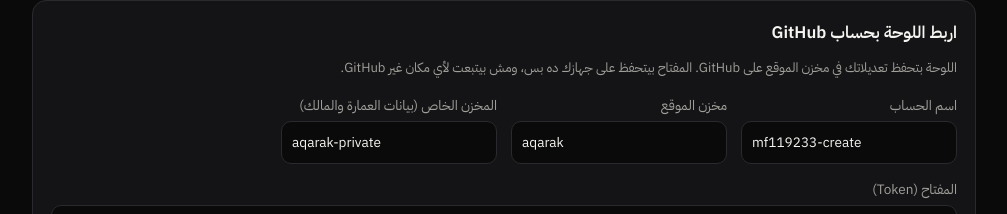
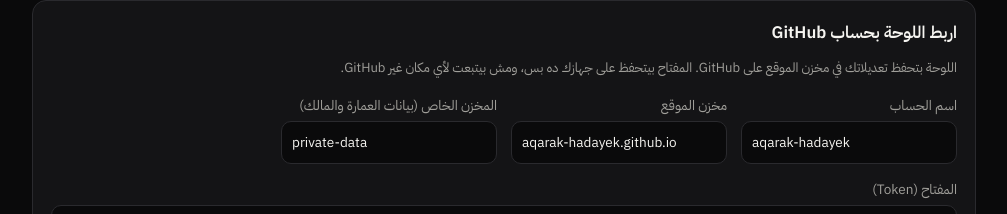
Before and after one commit to aqarak-hadayek/aqarak-hadayek.github.io, a plain HTML site: page admin.html in a window 1280 px wide. Shown: the part 86-300 px from the top of the page, without its empty margins (136-1143 px from the left). Drawn offline with Linux system fonts and the light colour scheme; a web font is replaced by a local one.

Commit message:
ضبط لوحة التحكم على منظمة aqarak-hadayek
Co-Authored-By: Claude Fable 5.2 <noreply@anthropic.com>
Claude-Session: https://claude.ai/code/session_01TibJQjNgZm39docDyAUCFj

```diff
--- a/admin.html
+++ b/admin.html
@@ -222,7 +222,7 @@ function load(){
       .catch(function(){ priv = null; });
   }).then(function(){ $("tabs").hidden = false; say($("l-msg"), ""); renderList(); show("list"); });
 }
-$("l-owner").value = cfg.owner || "mf119233-create"; $("l-repo").value = cfg.repo || "aqarak"; $("l-priv").value = cfg.priv === undefined ? "aqarak-private" : cfg.priv; $("l-token").value = cfg.token || "";
+$("l-owner").value = cfg.owner || "aqarak-hadayek"; $("l-repo").value = cfg.repo || "aqarak-hadayek.github.io"; $("l-priv").value = cfg.priv === undefined ? "private-data" : cfg.priv; $("l-token").value = cfg.token || "";
 $("f-login").addEventListener("submit", function(e){
   e.preventDefault();
   cfg = {owner:$("l-owner").value.trim(), repo:$("l-repo").value.trim(), priv:$("l-priv").value.trim(), token:$("l-token").value.trim()};
```
